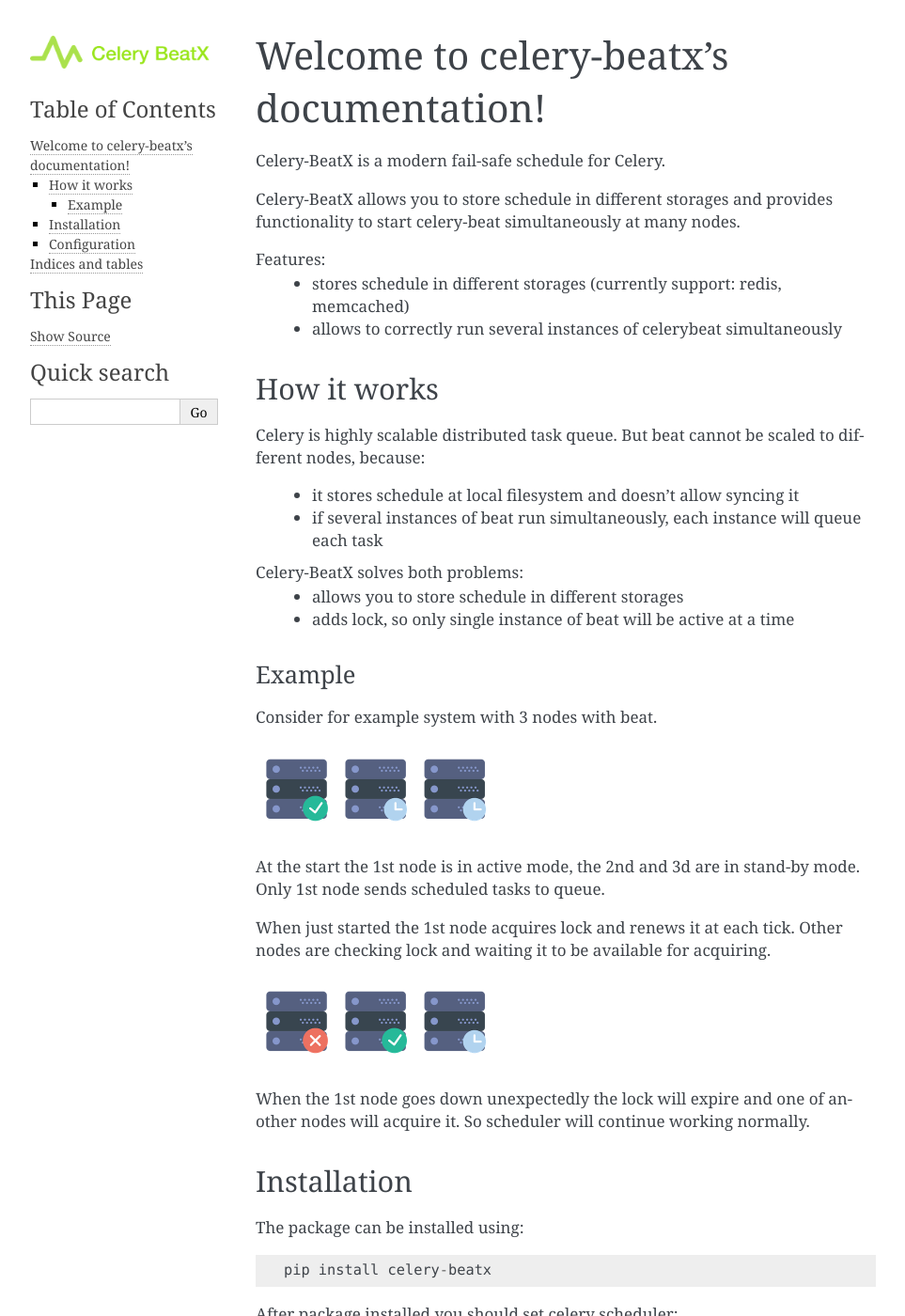
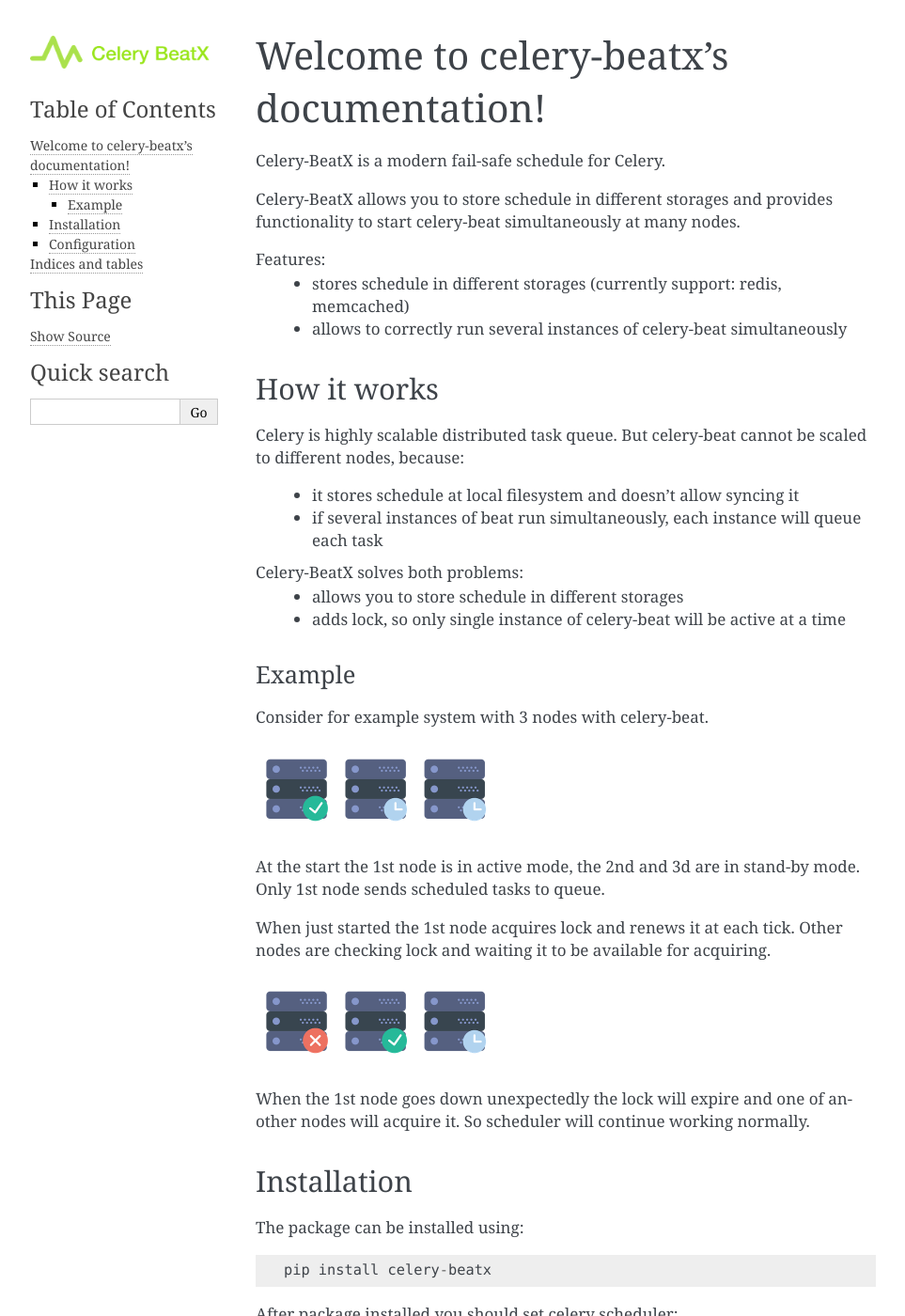
Before and after one commit to mixkorshun/celery-beatx, a Sphinx documentation site: the page built from docs/index.rst, in a window 1280 px wide and 1400 px high. Shown: the whole window at 94% size, without its empty margins (148-1111 px from the left). Built offline with Sphinx 7.4.7, drawn with Linux system fonts in a browser that asks for light colours.

Commit message:
update documentation

`````diff
--- a/docs/index.rst
+++ b/docs/index.rst
@@ -8,25 +8,25 @@
 
 Features:
  * stores schedule in different storages (currently support: redis, memcached)
- * allows to correctly run several instances of celerybeat simultaneously
+ * allows to correctly run several instances of celery-beat simultaneously
 
 How it works
 ------------
 
-Celery is highly scalable distributed task queue. But beat cannot be scaled to
-different nodes, because:
+Celery is highly scalable distributed task queue. But celery-beat cannot
+be scaled to different nodes, because:
  * it stores schedule at local filesystem and doesn't allow syncing it
  * if several instances of beat run simultaneously, each instance will
    queue each task
 
 Celery-BeatX solves both problems:
  * allows you to store schedule in different storages
- * adds lock, so only single instance of beat will be active at a time
+ * adds lock, so only single instance of celery-beat will be active at a time
 
 Example
 ~~~~~~~
 
-Consider for example system with 3 nodes with beat.
+Consider for example system with 3 nodes with celery-beat.
 
 .. image:: _static/states/state1.png
    :width: 256px
@@ -67,7 +67,7 @@
 -------------
 
 **conf.beatx_store** – URI to schedule storage. Supports schemes:
- * redis:// – redis storage (require ``redis```` package)
+ * redis:// – redis storage (require ``redis`` package)
  * memcached:// – memcache storage (require ``python-memcached`` package)
  * pylibmc:// – memcache storage using PyLibMC (require ``pylibmc`` package)
  * dummy:// – dummy storage for testing purpose
`````
